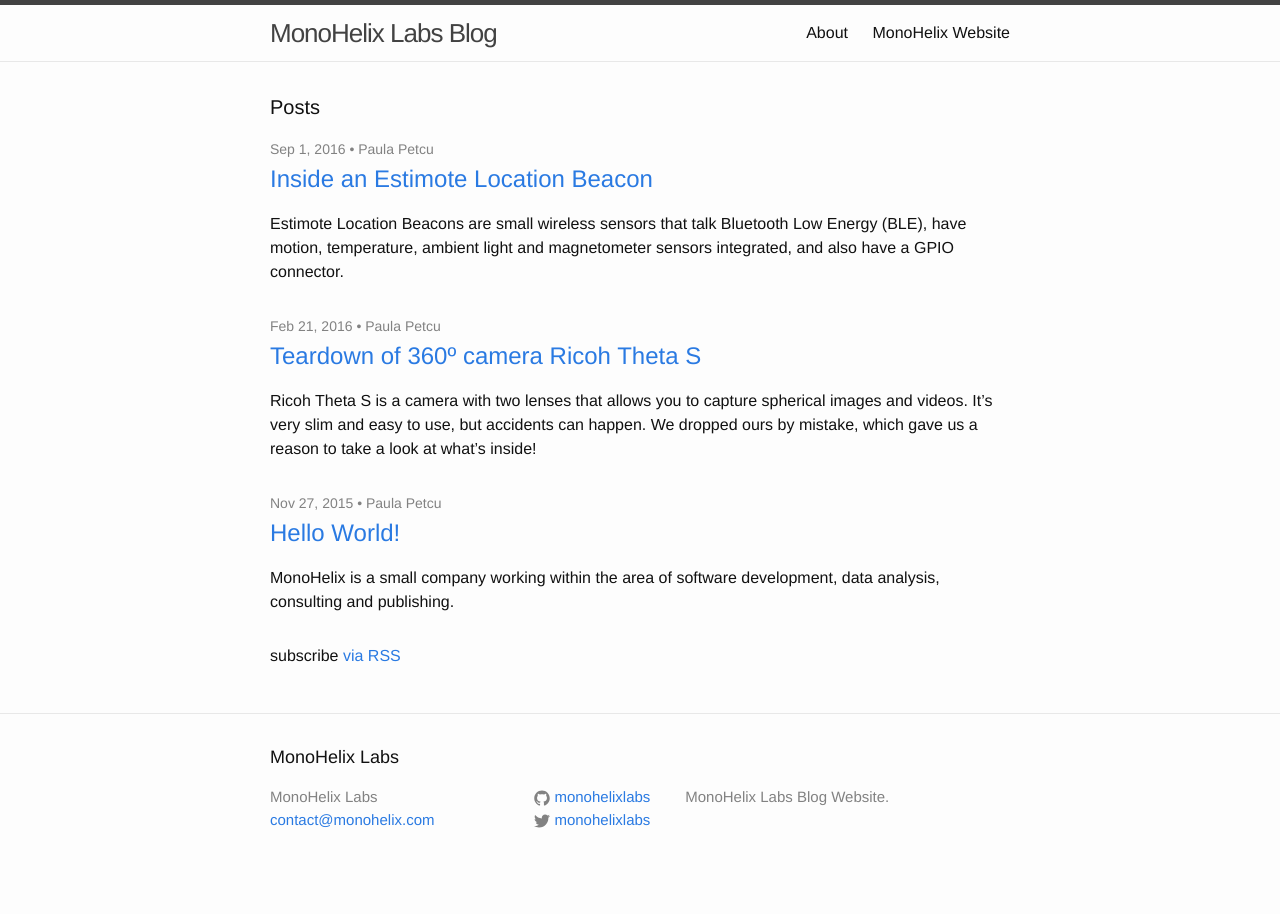
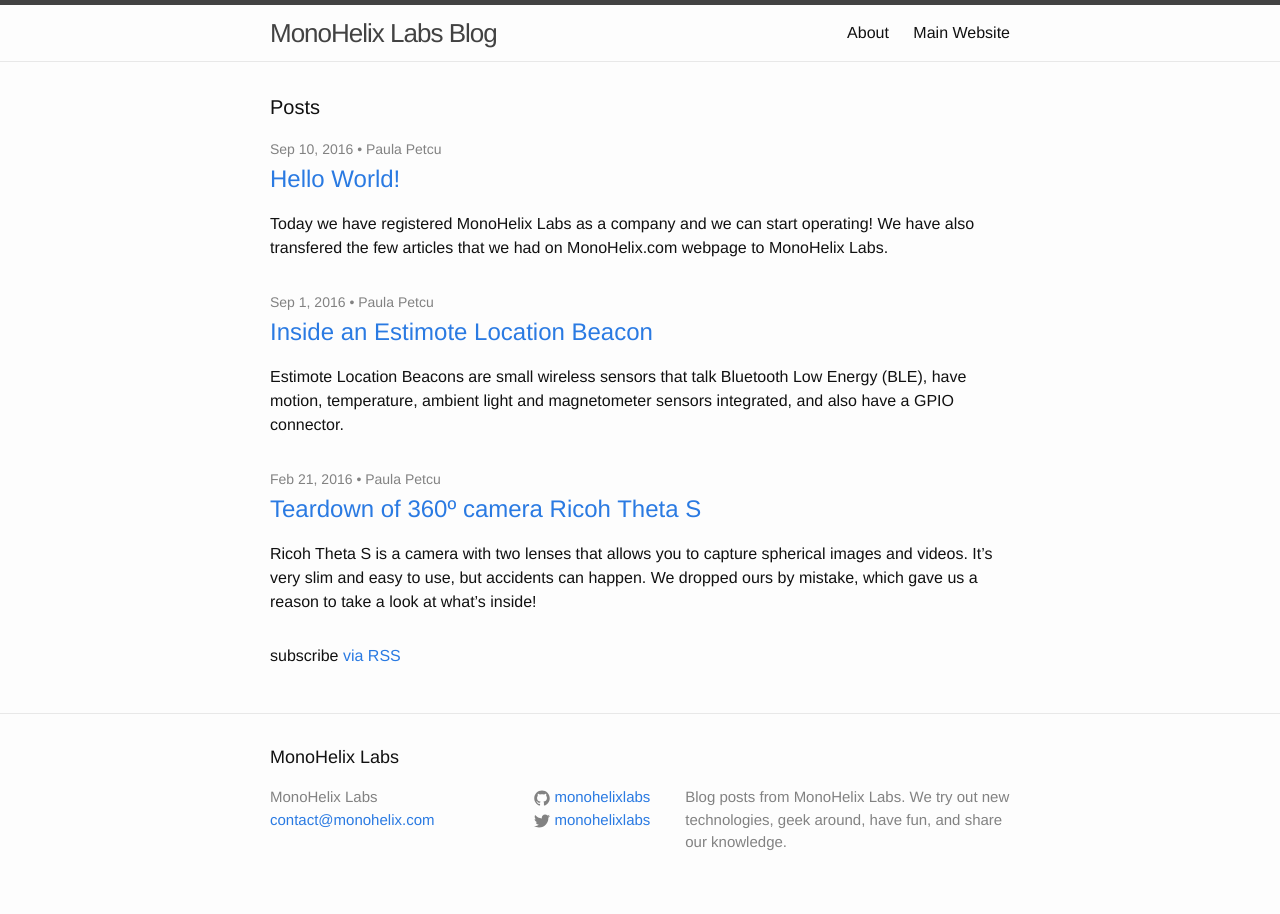
Before and after one commit to MonoHelixLabs/MonoHelixLabs.github.io, a Jekyll site: the page built from blog/index.md, in a window 1280 px wide. Built offline with Jekyll 4.4.1, drawn with Linux system fonts in a browser that asks for light colours.

Commit message:
Content update after move

```diff
--- a/_config.yml
+++ b/_config.yml
@@ -9,7 +9,7 @@
 title: MonoHelix Labs
 email: contact@monohelix.com
 description: > # this means to ignore newlines until "baseurl:"
-  MonoHelix Labs Blog Website.
+  Blog posts from MonoHelix Labs. We try out new technologies, geek around, have fun, and share our knowledge.
 baseurl: "" # the subpath of your site, e.g. /blog
 url: "http://labs.monohelix.com" # the base hostname & protocol for your site
 twitter_username: monohelixlabs
--- a/_includes/header.html
+++ b/_includes/header.html
@@ -19,7 +19,7 @@
           <a class="page-link" href="{{ my_page.url | prepend: site.baseurl }}">{{ my_page.title }}</a>
           {% endif %}
         {% endfor %}
-          <a class="page-link" href="{{ site.baseurl }}/">MonoHelix Website</a>
+          <a class="page-link" href="{{ site.baseurl }}/">Main Website</a>
       </div>
     </nav>
 
--- a/_posts/2015-11-27-hello-world.markdown
+++ /dev/null
@@ -1,15 +0,0 @@
----
-layout: post
-title:  "Hello World!"
-date:   2015-11-27 21:04:11 +0100
-categories: about jekyll update
-author: paula
----
-
-MonoHelix is a small company working within the area of software development, data analysis, consulting and publishing.
-
-This blog is mainly authored by people associated with MonoHelix as well as invited guests that write on similar topics.
-
-The views shared on this site are personal and do not represent those of the people and organizations that may be associated in professional or personal capacity with the authors.
-
-The content on this blog is for informational purposes only. The owners of the blog are not liable for any omissions or errors in the information, or for any losses or damages from the display of the information.
--- /dev/null
+++ b/_posts/2016-09-10-hello-world.markdown
@@ -0,0 +1,21 @@
+---
+layout: post
+title:  "Hello World!"
+date:   2016-09-10 16:25:11 +0100
+categories: about update
+author: paula
+---
+
+Today we have registered MonoHelix Labs as a company and we can start operating! We have also transfered the few articles that we had on MonoHelix.com webpage to MonoHelix Labs.
+
+And we have a new logo: it's black and white, with some robin egg blue:
+
+![monohelixlabs](/images/monohelixlabs.png)
+
+MonoHelix Labs is a small company working within the area of software development, IoT, data analysis, consulting and publishing.
+
+This blog is mainly authored by people associated with MonoHelix Labs as well as invited guests that write on similar topics.
+
+The views shared on this site are personal and do not represent those of the people and organizations that may be associated in professional or personal capacity with the authors.
+
+The content on this blog is for informational purposes only. The owners of the blog are not liable for any omissions or errors in the information, or for any losses or damages from the display of the information.
--- a/index.html
+++ b/index.html
@@ -56,7 +56,7 @@
                 <div class="card-inner" style="text-align: center;">
                   <h1>MonoHelix Labs</h1><br/>
         <img src="images/monohelixlabs.png" alt="..." height="240px"><br/><br/>
-        <p class="lead">a small company working within the area of <b>software and hardware development</b>, <b>data analysis</b>, <b>consulting</b> and <b>publishing</b><br/></p>
+        <p class="lead">a small company working within the area of <b>software development</b>, <b>IoT</b>, <b>data analysis</b>, <b>consulting</b> and <b>publishing</b><br/></p>
                 </div>
               </div>
             </div>
```
Also changed, not shown: other parts of index.html (+1 -1 lines), about.md (+1 -1 lines), README.md.
